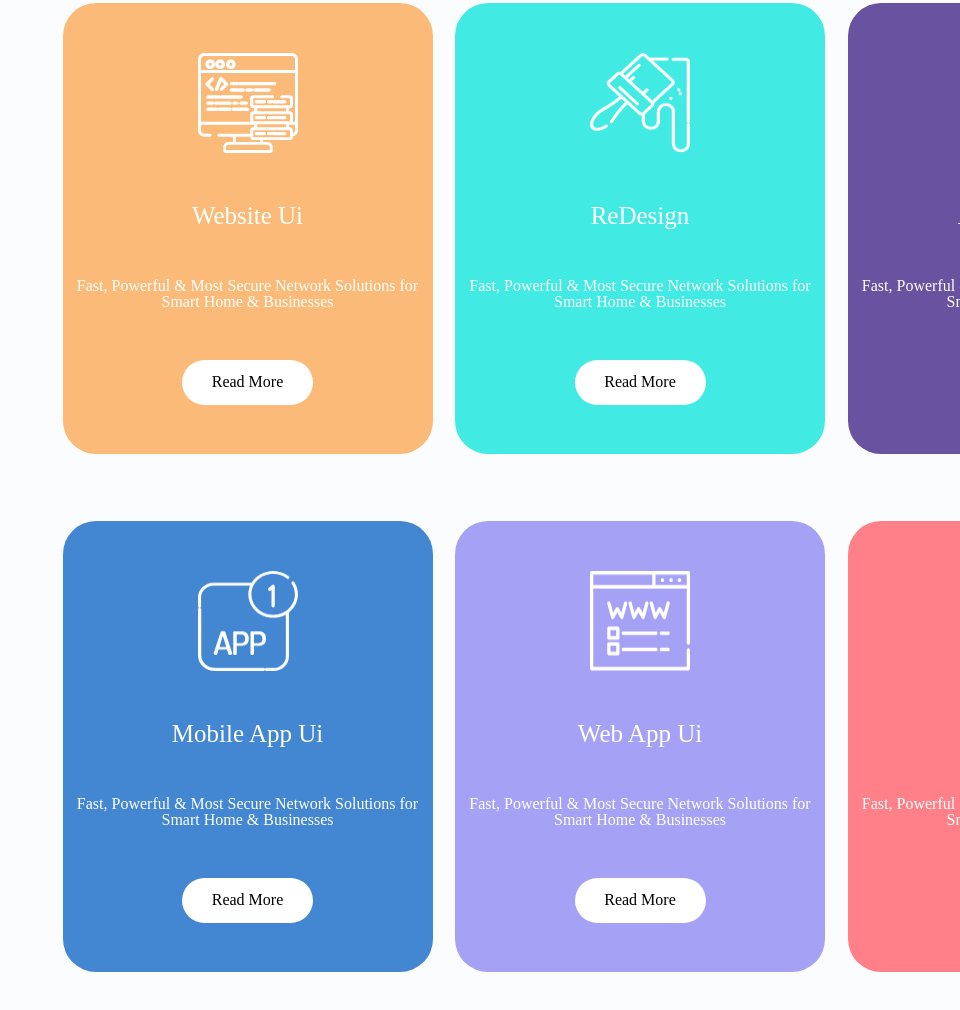
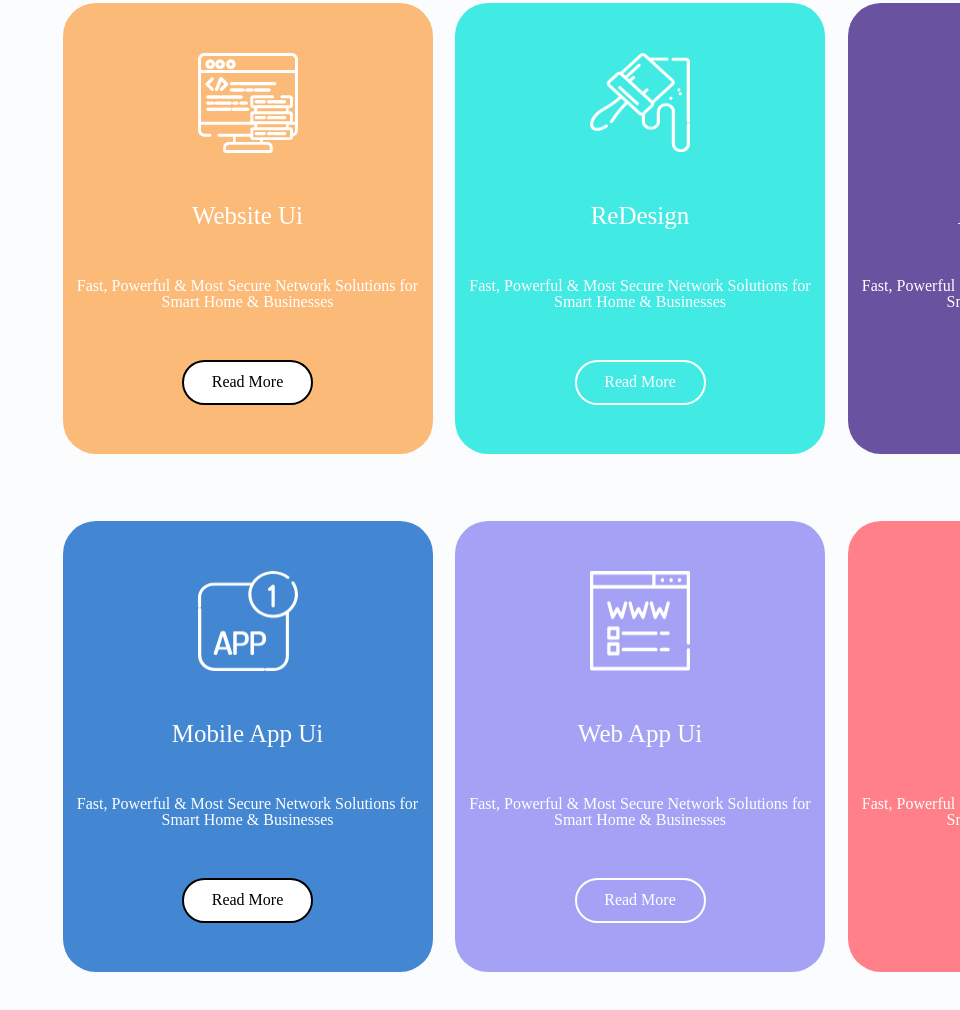
Before and after one commit to vievsonik/DANELIA-lasha--, a plain HTML site: page index.html in a window 1280 px wide. Shown: the part 1327-2337 px from the top of the page, without its empty margins (320-1280 px from the left). Drawn offline with Linux system fonts and the light colour scheme.

Commit message:
some small changes in read me div

```diff
--- a/css/styles.css
+++ b/css/styles.css
@@ -164,6 +164,9 @@
 	width: 131px;
 	height: 45px;
 	background: #fff;
+	border-width: 2px;
+	border-style: solid;
+	border-color: black;
 	border-radius: 23px;
 }
 .active{
@@ -234,3 +237,13 @@
 	justify-content: space-evenly;
     border-radius:33px;
 }
+.more2{
+	background: #41EAE3;
+	border-color: #fff;
+	color: #fff;
+}
+.more3{
+	background: #A5A2F6;
+	border-color: #fff;
+	color: #fff;
+}
--- a/index.html
+++ b/index.html
@@ -79,7 +79,7 @@
                <img class="image-sizefourth" src="images/painting-brush.png" alt="painting-brush">
                <h3 class="h3section-fourth active"> ReDesign</h3>
                <h3 class="h3section-fourth"> Fast, Powerful & Most Secure Network Solutions for Smart Home & Businesses</h3>
-                <div class="read-more">
+                <div class="read-more more2">
                   <h2> Read More</h2>
                 </div>
              </div>
@@ -103,7 +103,7 @@
                <img class="image-sizefourth" src="images/world-wide-web.png" alt="world-wide-web-icon">
                <h3 class="h3section-fourth active"> Web App Ui</h3>
                <h3 class="h3section-fourth"> Fast, Powerful & Most Secure Network Solutions for Smart Home & Businesses</h3>
-                <div class="read-more">
+                <div class="read-more more3">
                   <h2> Read More</h2>
                 </div>
              </div>
```
